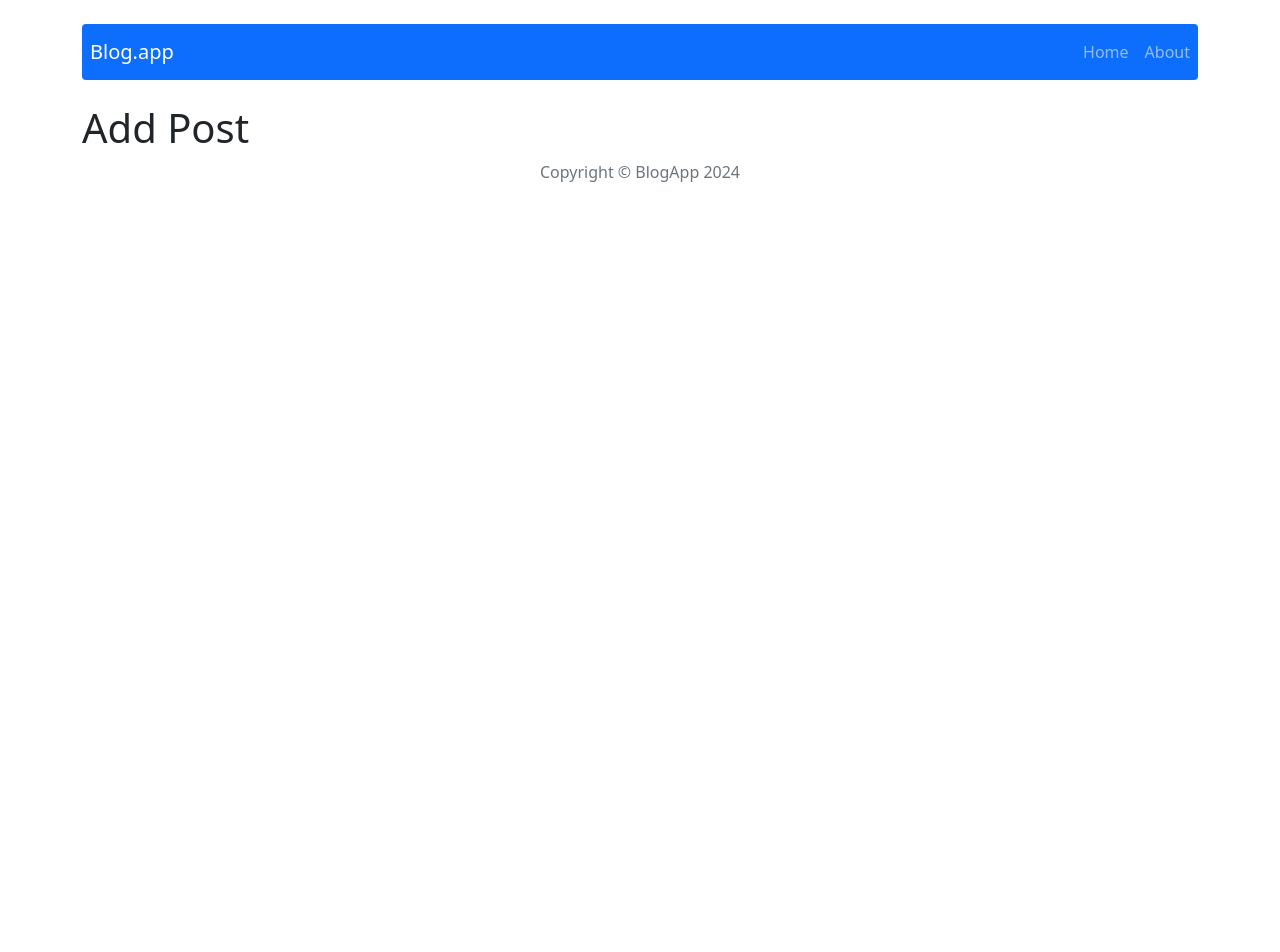
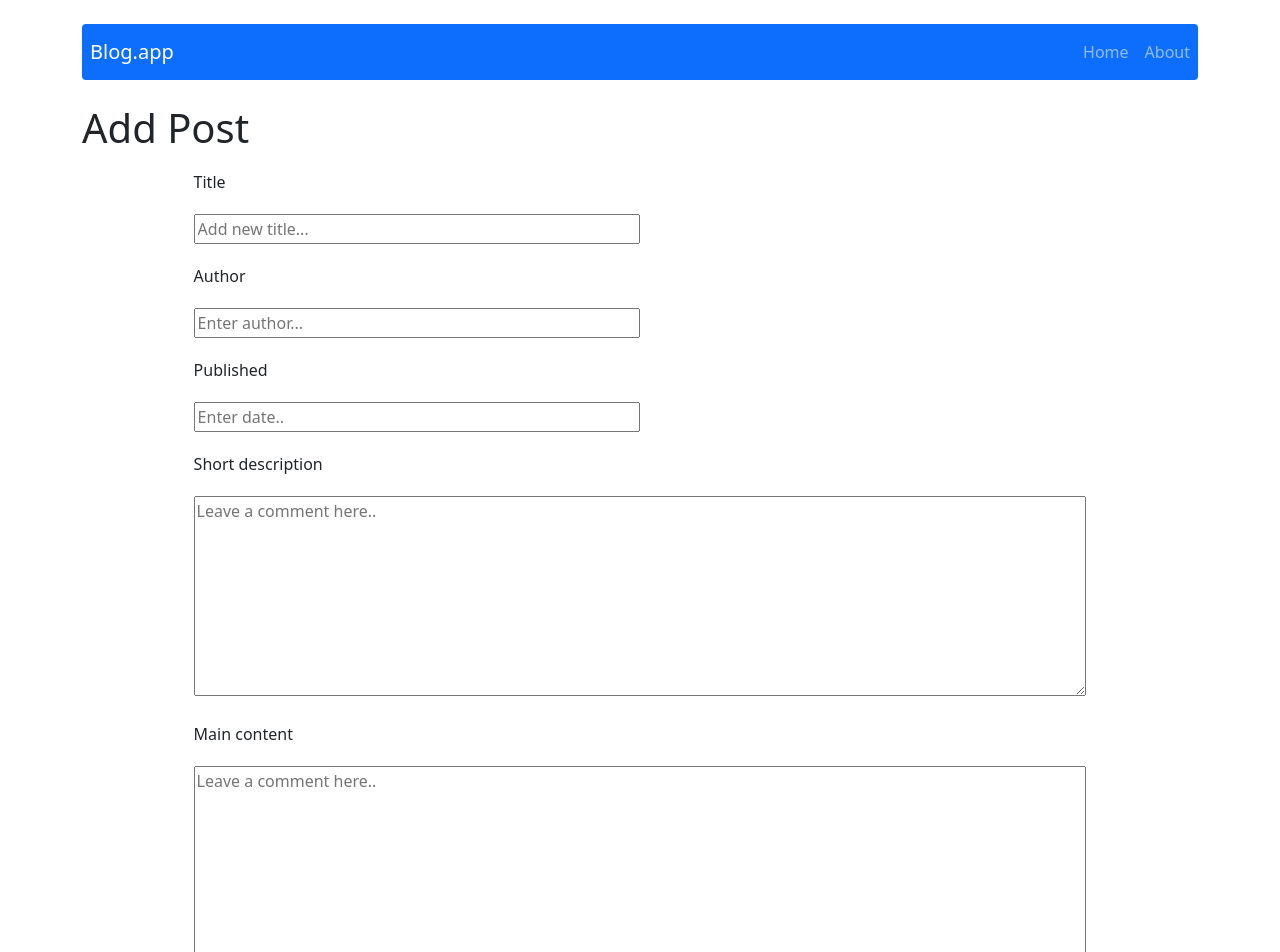
Before and after one commit to juliachanas/React-blog, a React (Create React App) app: page /add in a window 1280 px wide. Shown: the top 952 px of the page. Before the commit the page ends 800 px from the top, so only its background shows below. Built offline with nearby package versions, Linux system fonts and the light colour scheme.

Commit message:
Add textforms to addPostForm

```diff
--- a/package.json
+++ b/package.json
@@ -16,6 +16,7 @@
     "redux": "4.1.2",
     "redux-devtools-extension": "2.13.9",
     "sass": "1.65.1",
+    "shortid": "^2.2.16",
     "web-vitals": "^2.1.4"
   },
   "scripts": {
--- a/src/components/features/AddPostForm/AddPostForm.js
+++ b/src/components/features/AddPostForm/AddPostForm.js
@@ -1,3 +1,90 @@
-const AddPostForm = () => {};
+import { useState } from 'react';
+import Button from 'react-bootstrap/Button';
+import Row from 'react-bootstrap/Row';
+import Col from 'react-bootstrap/Col';
+
+const AddPostForm = () => {
+  const [title, setTitle] = useState('');
+  const [author, setAuthor] = useState('');
+  const [publishedDate, setPublishedDate] = useState('');
+  const [shortDescription, setShortDescription] = useState('');
+  const [content, setContent] = useState('');
+
+  return (
+    <form style={{ marginLeft: '10%', marginRight: '10%' }}>
+      <Row>
+        <Col sm={12} style={{ marginBottom: '10px', marginTop: '10px' }}>
+          <label>Title</label>
+        </Col>
+        <Col sm={12} style={{ marginBottom: '10px', marginTop: '10px' }}>
+          <input
+            value={title}
+            onChange={(e) => setTitle(e.target.value)}
+            placeholder='Add new title...'
+            type='text'
+            style={{ width: '50%' }}
+          />
+        </Col>
+      </Row>
+      <Row>
+        <Col sm={12} style={{ marginBottom: '10px', marginTop: '10px' }}>
+          <label>Author</label>
+        </Col>
+        <Col sm={12} style={{ marginBottom: '10px', marginTop: '10px' }}>
+          <input
+            value={author}
+            onChange={(e) => setAuthor(e.target.value)}
+            placeholder='Enter author...'
+            type='text'
+            style={{ width: '50%' }}
+          />
+        </Col>
+      </Row>
+      <Row>
+        <Col sm={12} style={{ marginBottom: '10px', marginTop: '10px' }}>
+          <label>Published</label>
+        </Col>
+        <Col sm={12} style={{ marginBottom: '10px', marginTop: '10px' }}>
+          <input
+            value={publishedDate}
+            onChange={(e) => setPublishedDate(e.target.value)}
+            placeholder='Enter date..'
+            type='text'
+            style={{ width: '50%' }}
+          />
+        </Col>
+      </Row>
+      <Row>
+        <Col sm={12} style={{ marginBottom: '10px', marginTop: '10px' }}>
+          <label>Short description</label>
+        </Col>
+        <Col sm={12} style={{ marginBottom: '10px', marginTop: '10px' }}>
+          <textarea
+            value={shortDescription}
+            onChange={(e) => setShortDescription(e.target.value)}
+            placeholder='Leave a comment here..'
+            type='text'
+            style={{ width: '100%', minHeight: '200px' }}
+          />
+        </Col>
+      </Row>
+      <Row>
+        <Col sm={12} style={{ marginBottom: '10px', marginTop: '10px' }}>
+          <label>Main content</label>
+        </Col>
+        <Col sm={12} style={{ marginBottom: '10px', marginTop: '10px' }}>
+          <textarea
+            value={content}
+            onChange={(e) => setContent(e.target.value)}
+            placeholder='Leave a comment here..'
+            type='text'
+            style={{ width: '100%', minHeight: '300px' }}
+          />
+        </Col>
+      </Row>
+      <Button>Add post</Button>
+    </form>
+  );
+};
 
 export default AddPostForm;
--- a/src/components/pages/AddPostPage/AddPostPage.js
+++ b/src/components/pages/AddPostPage/AddPostPage.js
@@ -1,7 +1,10 @@
+import AddPostForm from '../../features/AddPostForm/AddPostForm';
+
 const AddPostPage = () => {
   return (
     <div>
       <h1>Add Post</h1>
+      <AddPostForm />
     </div>
   );
 };
```
Also changed, not shown: 1 other file (tests, documents, lock files or other folders).
